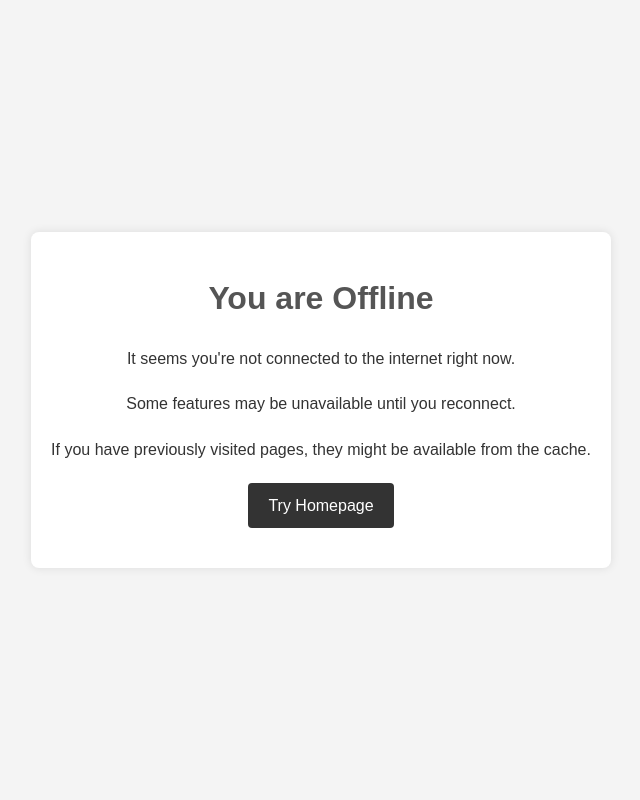
After one commit to yendoukoa-GOUNTANTE/.github, a Flask app: page /offline.html in a window 1280 px wide. The commit adds this page. Shown: the whole page, without its empty margins (319-959 px from the left). Run offline with Flask 2, Linux system fonts and the light colour scheme.

Commit message:
feat(pwa): Implement basic PWA installability and offline support
- Adds a web app manifest (`manifest.json`) with app metadata and icons.
- Implements a service worker (`sw.js`) to cache core static assets (CSS, JS, images, main HTML pages, offline page) for basic offline functionality.
- Service worker uses a cache-first strategy and provides an offline fallback page.
- Creates an `offline.html` template and route.
- Updates `base.html` to link the manifest, include PWA meta tags (theme-color, Apple-specific), and register the service worker.
- Configures Flask to serve `sw.js` from the root path with the correct content type, allowing it to control the root scope.
- Adds placeholder app icons.
- Updates README.md and AGENTS.md with PWA feature details and development/testing considerations.

```diff
--- a/app/routes.py
+++ b/app/routes.py
@@ -187,3 +187,19 @@ def upload_ad_csv_route():
             return redirect(request.url)
 
     return render_template('upload_ad_data.html')
+
+@main_bp.route('/offline.html')
+def offline_page():
+    """Serves the offline fallback page."""
+    return render_template('offline.html')
+
+@main_bp.route('/sw.js')
+def service_worker():
+    """Serves the service worker file from the static folder but at root."""
+    # Ensure the content type is correct.
+    # send_from_directory handles ETag, caching headers, etc.
+    return current_app.send_static_file('sw.js'), 200, {'Content-Type': 'application/javascript'}
+    # Alternatively, if we want to set Service-Worker-Allowed for /static/sw.js:
+    # response = current_app.send_static_file('sw.js')
+    # response.headers['Service-Worker-Allowed'] = '/'
+    # return response
--- /dev/null
+++ b/app/templates/offline.html
@@ -0,0 +1,57 @@
+<!DOCTYPE html>
+<html lang="en">
+<head>
+    <meta charset="UTF-8">
+    <meta name="viewport" content="width=device-width, initial-scale=1.0">
+    <title>AI Marketer Agent - Offline</title>
+    <link rel="stylesheet" href="{{ url_for('static', filename='css/style.css') }}">
+    <style>
+        body {
+            display: flex;
+            flex-direction: column;
+            justify-content: center;
+            align-items: center;
+            min-height: 100vh;
+            text-align: center;
+            background-color: #f4f4f4;
+            color: #333;
+            font-family: sans-serif;
+        }
+        .container {
+            padding: 20px;
+            background-color: #fff;
+            border-radius: 8px;
+            box-shadow: 0 0 10px rgba(0,0,0,0.1);
+        }
+        h1 {
+            color: #555;
+        }
+        p {
+            margin-bottom: 20px;
+        }
+        a.home-link {
+            display: inline-block;
+            padding: 10px 20px;
+            background-color: #333;
+            color: #fff;
+            text-decoration: none;
+            border-radius: 4px;
+            transition: background-color 0.3s;
+        }
+        a.home-link:hover {
+            background-color: #555;
+        }
+    </style>
+</head>
+<body>
+    <div class="container">
+        <h1>You are Offline</h1>
+        <p>It seems you're not connected to the internet right now.</p>
+        <p>Some features may be unavailable until you reconnect.</p>
+        <p>If you have previously visited pages, they might be available from the cache.</p>
+        <p><a href="{{ url_for('main.index') }}" class="home-link">Try Homepage</a></p>
+    </div>
+    {# This page should have minimal external dependencies if it's to be reliably served by SW when offline #}
+    {# The style.css link might fail if not cached by SW, hence some inline styles are also good #}
+</body>
+</html>
```
Also changed, not shown: AGENTS.md (+17 -0 lines), app/static/sw.js (added, +130 -0 lines), app/templates/base.html (+30 -2 lines), README.md, app/static/icons/icon-144x144.png (added), app/static/icons/icon-192x192.png (added), app/static/icons/icon-512x512.png (added), app/static/manifest.json (added).
